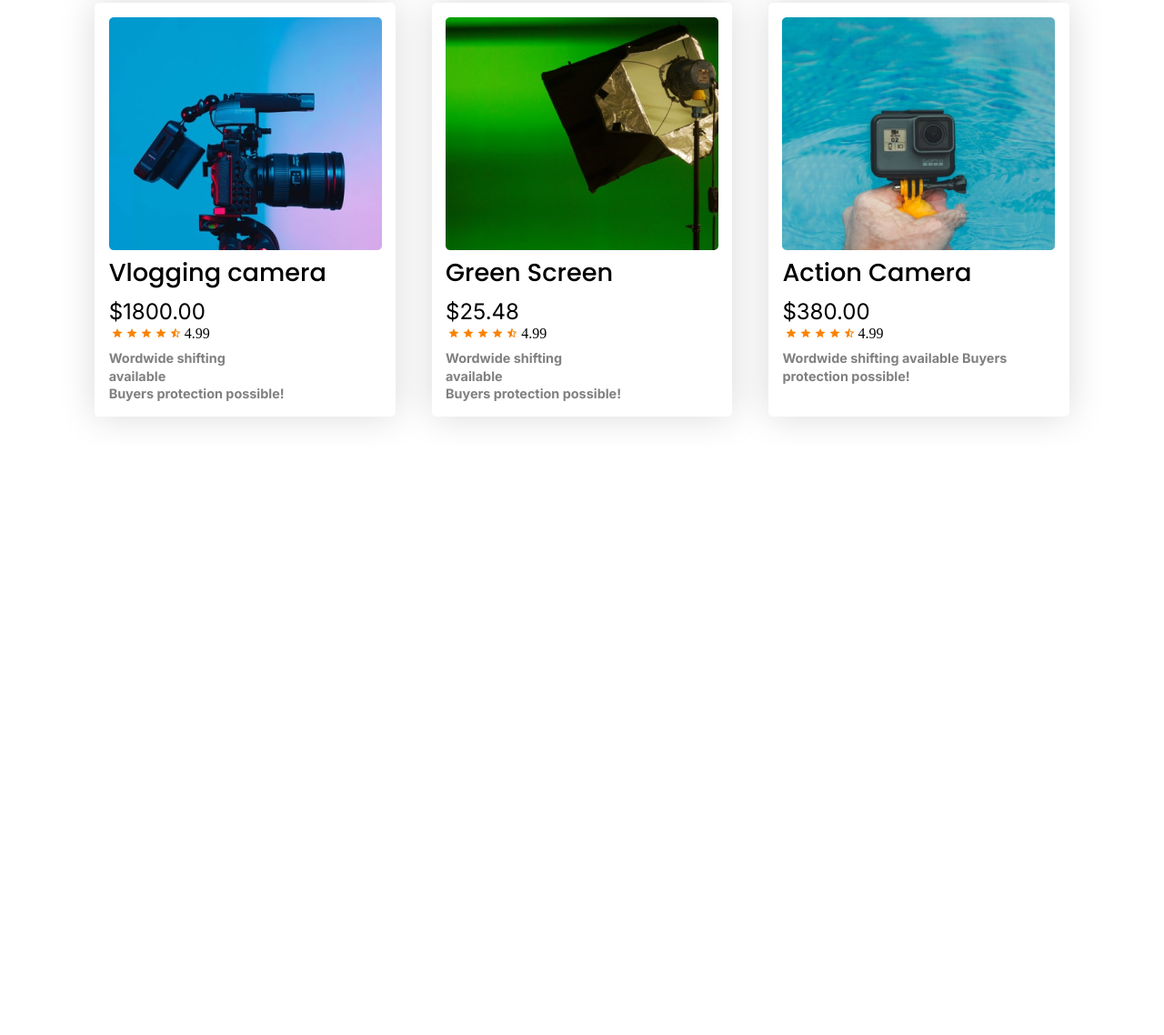
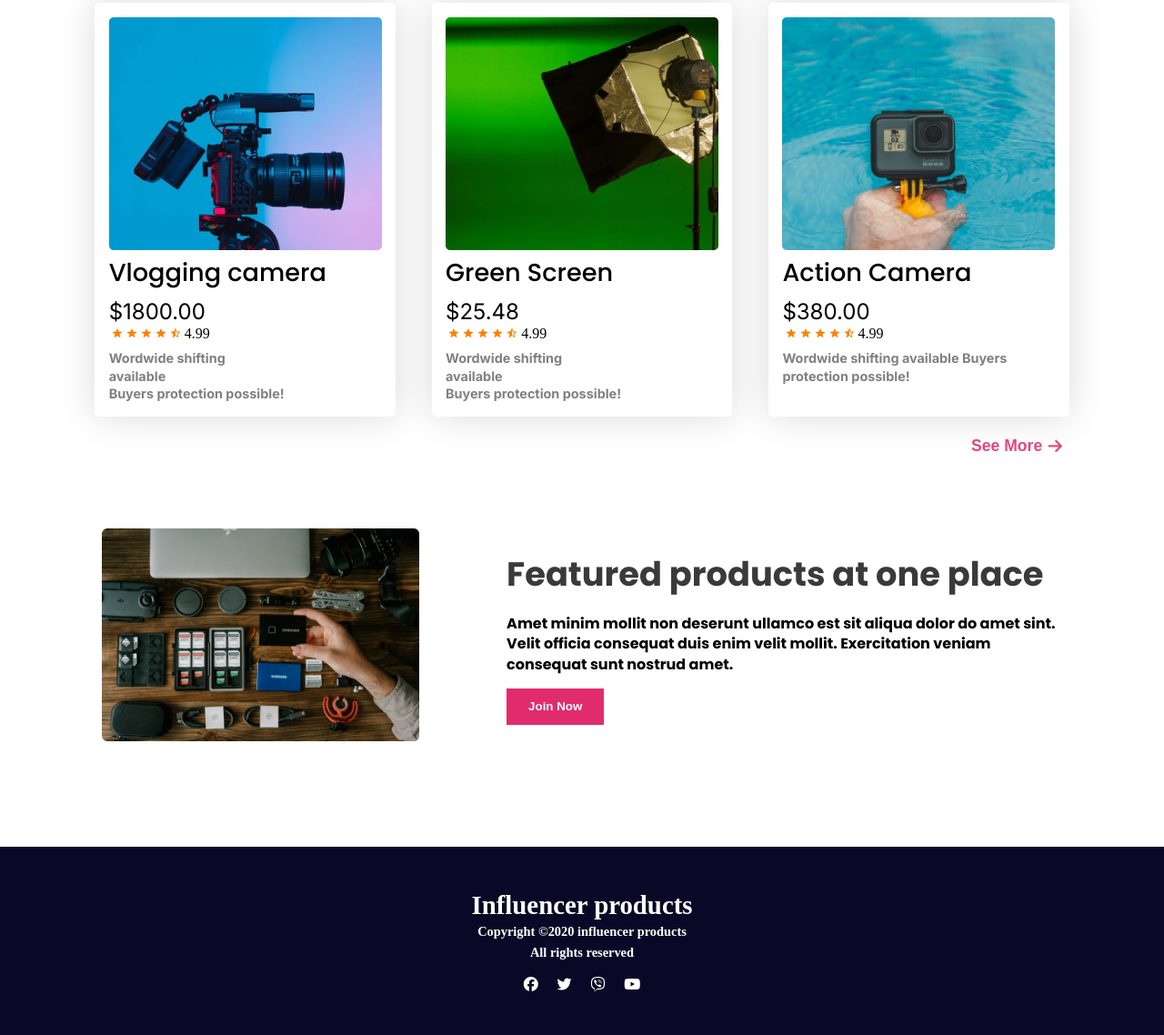
Before and after one commit to shihabG6/influencer-geare, a plain HTML site: page index.html in a window 1280 px wide. Shown: the part 1938-3076 px from the top of the page at 91% size. Before the commit the page ends 2428 px from the top, so only its background shows below. Drawn offline with Linux system fonts and the light colour scheme.

Commit message:
complit making website

```diff
--- a/index.html
+++ b/index.html
@@ -208,11 +208,40 @@
         <p class="sort-description">Wordwide shifting available
           Buyers protection possible!</p>
       </div>
+
+    </section>
+    <div class="button-1">
+      <button>See More<i class="fa-solid fa-arrow-right"></i></button>
+    </div>
+
+
+    <section class="featured-products">
+      <div class="img">
+        <img src="images/gear.png" alt="">
+      </div>
+      <div class="product-detels">
+        <h2 class="title font-family-1">Featured products at one place</h2>
+        <p class="product-description font-family-1">
+          Amet minim mollit non deserunt ullamco est sit aliqua dolor do amet sint. Velit officia consequat duis enim velit mollit. Exercitation veniam consequat sunt nostrud amet.
+        </p>
+        <div class="button"><button>Join Now</button></div>
+      </div>
     </section>
   </main>
 
   <footer>
+    <h4>
+      Influencer products
+    </h4>
+    <p>Copyright &copy;2020 influencer products <br>
+    All rights reserved</p>
 
+    <div class="social-icon">
+      <i class="fa-brands fa-facebook"></i>
+      <i class="fa-brands fa-twitter"></i>
+      <i class="fa-brands fa-viber"></i>
+      <i class="fa-brands fa-youtube"></i>
+    </div>
   </footer>
 </body>
 </html>
--- a/style.css
+++ b/style.css
@@ -167,3 +167,91 @@ nav li a:hover{
   color: Gray;
   font-family: "Inter", sans-serif;
 }
+.button-1{
+  display: flex;
+  justify-content: flex-end;
+  text-align: end;
+  margin-top: 1.4rem;
+
+}
+.button-1 button{
+  display: flex;
+  align-items: center;
+  border: none;
+  font-size: 1.1rem;
+  color: #E02C6DDE;
+  font-weight: 700;
+  background-color: transparent;
+  gap: .4rem;
+  cursor: pointer;
+}
+
+
+
+.featured-products{
+  display: flex;
+  align-items: center;
+  gap: 6rem;
+  padding: 0 0;
+  margin: 5rem 0;
+}
+.featured-products .img{
+  width: 40%;
+}
+.img img{
+  width: 100%;
+}
+.product-detels{
+  width:70%;
+}
+.product-detels .button button{
+  margin-top: .90rem;
+  padding: .80rem 1.5rem;
+  border: none;
+  display: flex;
+  align-items: center;
+  background-color: #E02C6D;
+  color: #ffffff;
+  font-weight: 700;
+  cursor: pointer;
+}
+.product-detels .title{
+  font-size: 2.3rem;
+  font-weight: 700;
+  color: var(--primarycolor);
+  margin-bottom: 1rem;
+
+}
+.product-detels .product-description{
+  font-weight: 700;
+  line-height: 1.4rem;
+}
+footer{
+  background-color: #0A0826;
+  text-align: center;
+  color: #ffffff;
+}
+footer h4{
+  padding-top: 3rem;
+  color: #ffffff;
+  font-size: 1.8rem;
+  font-weight: 700;
+}
+footer p{
+  font-size: .9rem;
+  margin-top: .1rem;
+  font-weight: 700;
+  line-height: 1.4rem;
+}
+.social-icon{
+  display: flex;
+  justify-content: center;
+  padding-bottom:3rem ;
+  padding-top: 1rem;
+  gap: 1.3rem;
+
+
+}
+.social-icon i{
+  cursor: pointer;
+}
```
